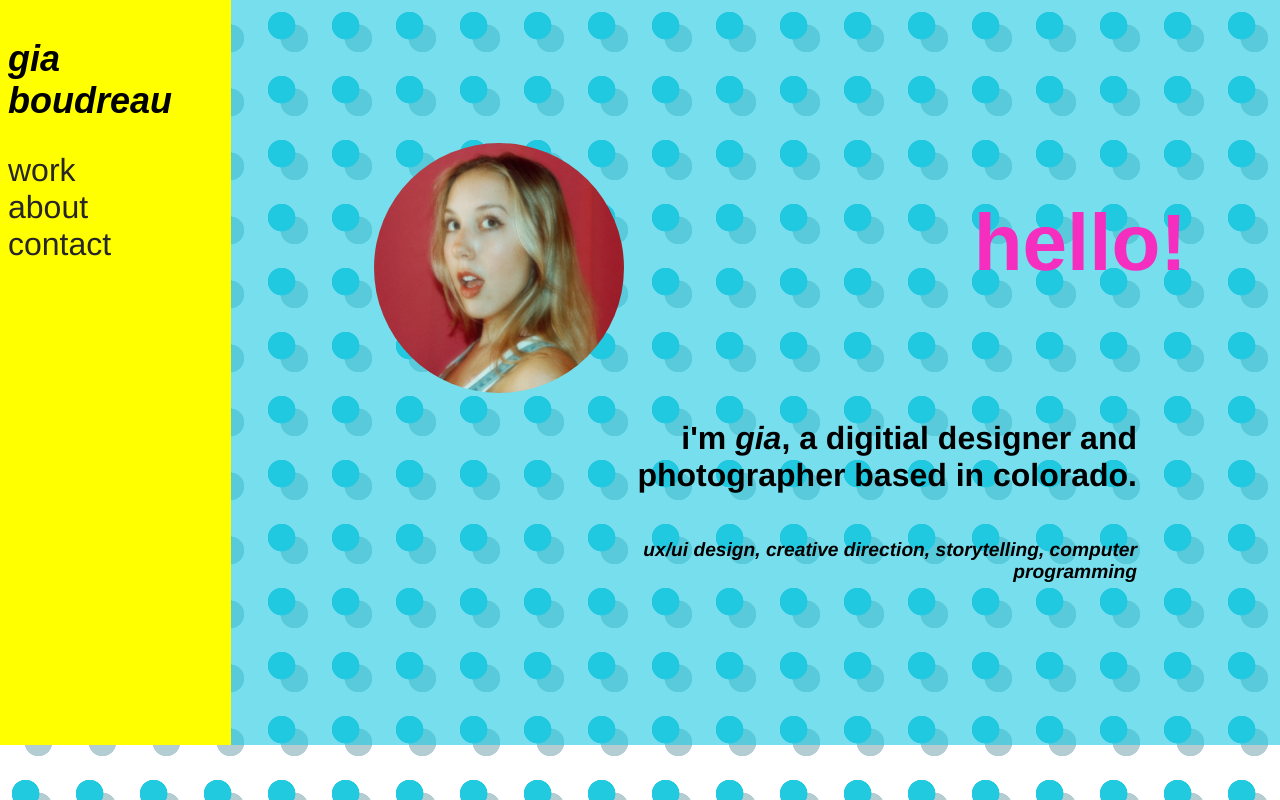
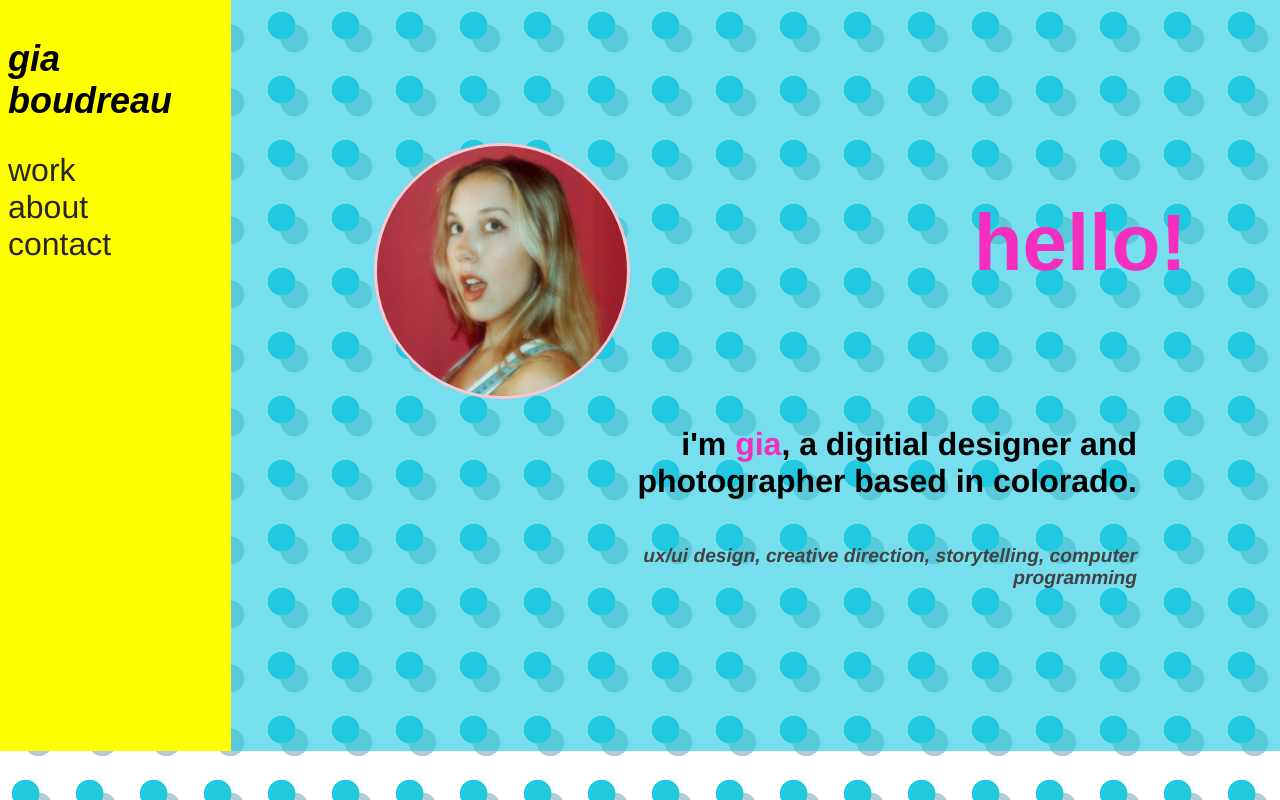
Before and after one commit to gibo8481/gibo8481.github.io, a plain HTML site: page index.html in a window 1280 px wide. Drawn offline with Linux system fonts and the light colour scheme.

Commit message:
css project

```diff
--- a/index.html
+++ b/index.html
@@ -28,7 +28,7 @@
 
         <div class="heading">
             <h1 id="hello">hello!</h1>
-            <h2 id="intro">i'm <span style="font-style:italic">gia</span>, a digitial designer and photographer based in colorado.</h2>
+            <h2 id="intro">i'm <span style="color:#F52EC0">gia</span>, a digitial designer and photographer based in colorado.</h2>
             <h3 id="subtitle">ux/ui design, creative direction, storytelling, computer programming</h3>
             <img id="headshot" src="/img/giaProf.jpg" alt="gia headshot">
         </div>
--- a/style.css
+++ b/style.css
@@ -52,6 +52,8 @@ main{
     font-style: italic;
     font-size:larger;
     grid-column:2;
+
+    color:rgb(66, 66, 66);
 }
 #intro{
     font-size:200%;
@@ -64,6 +66,8 @@ main{
     border-radius:50%;
     grid-column:0;
     grid-row:1;
+
+    border:solid #FFC5D0;
 
 }
 nav{
```
